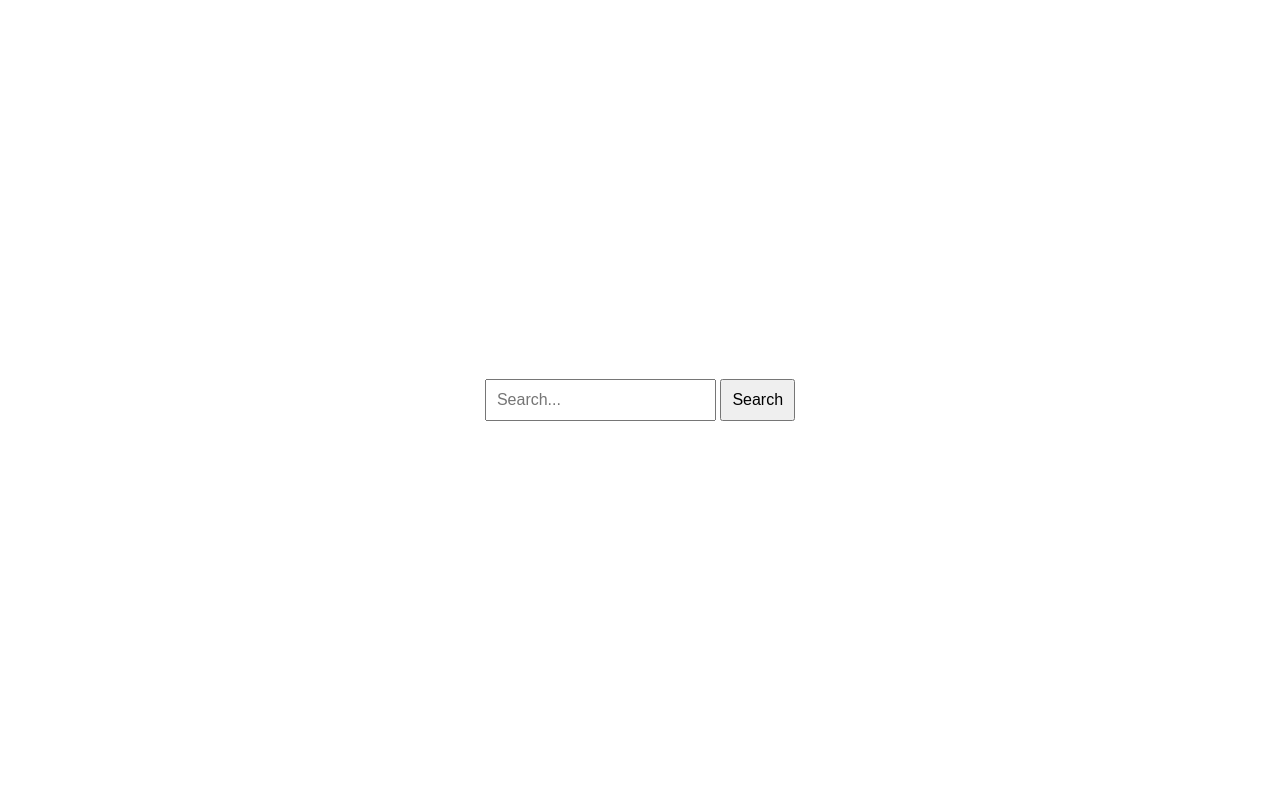
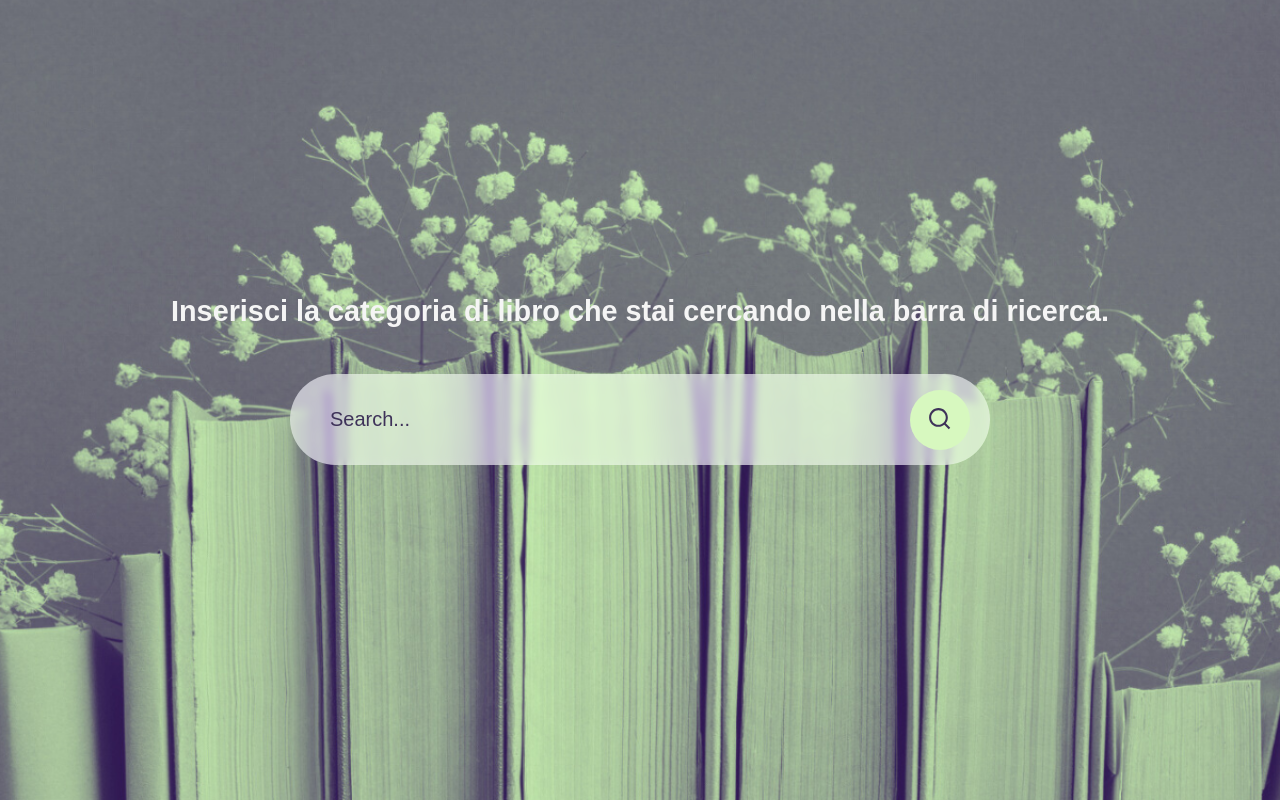
Before and after one commit to Federica-Danese/progetto_libri, a website: page src/index.html in a window 1280 px wide. Drawn offline with nearby package versions, Linux system fonts and the light colour scheme.

Commit message:
Add style.css, update search bar, add background and favicon, display results in cards

```diff
--- a/src/index.html
+++ b/src/index.html
@@ -1,46 +1,24 @@
 <!DOCTYPE html>
-<html lang="en">
-
+<html lang="it">
 <head>
     <meta charset="UTF-8">
     <meta name="viewport" content="width=device-width, initial-scale=1.0">
-    <title>Search Page</title>
-    <style>
-        body {
-            font-family: Arial, sans-serif;
-            display: flex;
-            justify-content: center;
-            align-items: center;
-            height: 100vh;
-            margin: 0;
-        }
-
-        .search-container {
-            text-align: center;
-        }
-
-        .search-input {
-            padding: 10px;
-            font-size: 16px;
-        }
-
-        .search-button {
-            padding: 10px;
-            font-size: 16px;
-            cursor: pointer;
-        }
-    </style>
+    <link rel="stylesheet" href="style.css">
+    <title>Search Book</title>
+    <script src="https://cdn.jsdelivr.net/npm/axios@1.6.7/dist/axios.min.js"></script>
+    <link rel="icon" type="image/x-icon" href="img/bookIcon.svg">
 </head>
 
 <body>
     <div class="search-container">
-        <input type="text" class="search-input" placeholder="Search...">
-        <button class="search-button" onclick="search()">Search</button>
+        <h1>Inserisci la categoria di libro che stai cercando nella barra di ricerca.</h1>
+        <div class="search-bar">
+            <input type="text" class="search-input" placeholder="Search...">
+            <button class="search-button"><img src="img/searchButton.svg" alt="search"></button>
+        </div>
     </div>
-    <div id="list">
+    <div id="list" class="result-container"></div>
 
-    </div>
-    <script src="https://cdn.jsdelivr.net/npm/axios@1.6.7/dist/axios.min.js"></script>
     <script src="index.js"></script>
 </body>
 
--- a/src/index.js
+++ b/src/index.js
@@ -1,3 +1,11 @@
+document.addEventListener('DOMContentLoaded', () => {
+    document.querySelector('button').addEventListener('click', search);
+    document.querySelector('.search-input').addEventListener('keydown', function(event) {
+        if (event.key === 'Enter') {
+            search();
+        }
+    });
+});
 
 async function search() {
     const query = document.querySelector('.search-input').value;
@@ -5,11 +13,16 @@ async function search() {
         try {
             const response = await axios.get('https://openlibrary.org/subjects/' + query + '.json');
             console.log(response.data.works);
+
+            const list = document.getElementById('list');
+            list.innerHTML = '';
+
             for (let work of response.data.works) {
                 const node = document.createElement("p");
+                node.classList.add('result-item');
                 const textnode = document.createTextNode(work.title);
                 node.appendChild(textnode);
-                document.getElementById("list").appendChild(node);
+                list.appendChild(node);
             }
         } catch (error) {
             console.error(error);
--- /dev/null
+++ b/src/style.css
@@ -0,0 +1,111 @@
+*{
+    margin: 0;
+    padding: 0;
+    box-sizing: border-box;
+    font-family: Arial, sans-serif;
+}
+
+body {
+    display: flex;
+    flex-direction: column;
+    justify-content: center;
+    align-items: center;
+    height: 100vh;
+    margin: 0;
+    background-image: url('img/backgroundBooks.png');
+    background-size: cover;
+    background-position: center;
+    background-attachment: fixed;
+}
+
+.search-container {
+    display: flex;
+    flex-direction: column;
+    align-items: center;
+    margin-bottom: 20px;
+}
+
+.search-container h1{
+    text-align: center;
+    color: whitesmoke;
+    font-size: 180%;
+    margin-bottom: 5%;
+}
+
+.search-bar{
+    width: 100%;
+    max-width: 700px;
+    background-color: rgba(255, 255, 255, 0.6);
+    display: flex;
+    align-items: center;
+    border-radius: 60px;
+    padding: 10px 20px;
+    backdrop-filter: blur(4px) saturate(180%);
+}
+
+.search-input {
+    background: transparent;
+    flex: 1;
+    border: 0;
+    outline: none;
+    padding: 24px 20px;
+    font-size: 20px;
+    color: #3E3259;
+}
+
+::placeholder{
+    color: #3E3259;
+}
+
+.search-button{
+    border: 0;
+    border-radius: 50%;
+    background-color: #D7F8BF;
+    width: 60px;
+    height: 60px;
+    cursor: pointer;
+}
+
+.search-button img{
+    width: 25px;
+}
+
+.result-container {
+    display: flex;
+    flex-wrap: wrap;
+    justify-content: space-around;
+    width: 90%;
+    padding: 10px;
+
+}
+
+.result-item {
+    display: flex;
+    flex-direction: column;
+    border: 1px solid #D7F8BF;
+    border-radius: 5px;
+    background-color: #3E3259;
+    color: #D7F8BF;
+    width: 15%;
+    height: 70%;
+    margin: 2%;
+    box-sizing: border-box;
+    text-align: center;
+    justify-content: center;
+}
+
+.result-item button {
+    margin-top: auto;
+    padding: 10px 20px;
+    font-size: 14px;
+    cursor: pointer;
+    border: none;
+    background-color: #007BFF;
+    color: #fff;
+    border-radius: 5px;
+    transition: background-color 0.3s;
+  }
+
+  .result-item button:hover {
+    background-color: #0056b3;
+  }
```
Also changed, not shown: src/img/backgroundBooks.png (added), src/img/bookIcon.svg (added), src/img/searchButton.svg (added).
